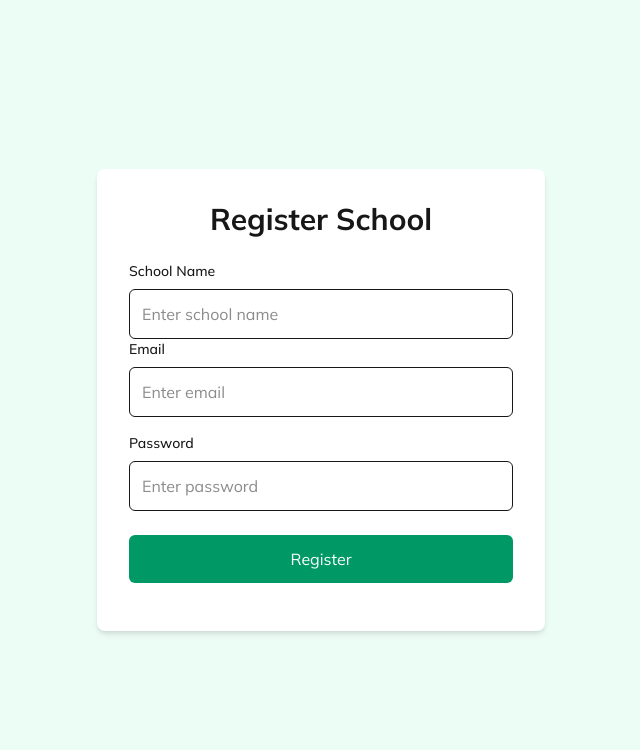
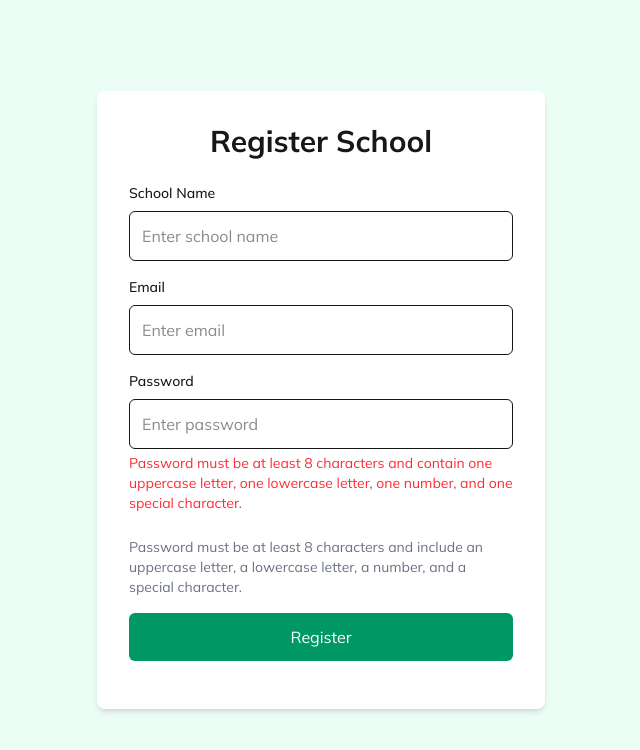
Before and after one commit to manglamtiwari/vidyacamp, a Next.js app: page /register in a window 1280 px wide. Both pictures are taken after a click on the button "Register". Shown: the top 750 px of the page, without its empty margins (319-959 px from the left). Built offline with nearby package versions, Linux system fonts and the light colour scheme.

Commit message:
test - password validation and email label format
test - password validation and email label format

```diff
--- a/app/register/page.tsx
+++ b/app/register/page.tsx
@@ -1,26 +1,31 @@
 "use client";
-import {useState} from "react";
+import { useState } from "react";
 export default function RegisterPage() {
     const [schoolName, setSchoolName] = useState("");
     const [email, setEmail] = useState("");
     const [password, setPassword] = useState("");
+    const [passwordError, setPasswordError] = useState("");
+    const [emailValidation, setEmailValidation] = useState("");
 
-   function handleRegisterButton() {
-    console.log("Register button clicked");
-    console.log("School Name:", schoolName);
-    console.log("Email:", email);
-    console.log("Password:", password);
+    function handleRegisterButton() {
+        console.log("Register button clicked");
+        console.log("School Name:", schoolName);
+        console.log("Email:", email);
+        console.log("Password:", password);
 
-    const handlePasswordRegex = /^(?=.*[a-z])(?=.*[A-Z])(?=.*\d)(?=.*[!@#$%^&*?]).{8,}$/;
+        const handlePasswordRegex =
+            /^(?=.*[a-z])(?=.*[A-Z])(?=.*\d)(?=.*[!@#$%^&*?]).{8,}$/;
 
-    if(handlePasswordRegex.test(password)) {
+        if (!handlePasswordRegex.test(password)) {
+            setPasswordError(
+                "Password must be at least 8 characters and contain one uppercase letter, one lowercase letter, one number, and one special character."
+            );
+            return;
+        }
+
+        setPasswordError("");
         console.log("Password is valid");
     }
-    else
-    {
-        console.log("Password is invalid");
-    }
-}
     return (
         <main className="min-h-screen bg-emerald-50 flex items-center justify-center">
             <div className="bg-white p-8 rounded-lg shadow-md w-full max-w-md">
@@ -40,7 +45,7 @@ export default function RegisterPage() {
                         onChange={(e) => setSchoolName(e.target.value)}
                     />
                     <div className="mb-4">
-                        <label className="block text-sm font-medium mb-2">
+                        <label className="block text-sm font-medium mb-2 mt-4">
                             Email
                         </label>
 
@@ -61,12 +66,22 @@ export default function RegisterPage() {
                             type="password"
                             placeholder="Enter password"
                             className="w-full border rounded-md p-3"
-                            value = {password}
+                            value={password}
                             onChange={(e) => setPassword(e.target.value)}
                         />
+                        {passwordError && (
+                            <p className="text-red-500 text-sm mt-1">
+                                {passwordError}
+                            </p>
+                        )}
                     </div>
+                    <p className="text-sm text-gray-500 mt-1">
+                        Password must be at least 8 characters and include an uppercase letter,
+                        a lowercase letter, a number, and a special character.
+
+                    </p>
                     <button
-                        className="w-full bg-emerald-600 text-white py-3 rounded-md hover:bg-emerald-700"
+                        className="w-full bg-emerald-600 text-white py-3 rounded-md hover:bg-emerald-700 mt-4"
                         onClick={handleRegisterButton}
                     >
                         Register
```
